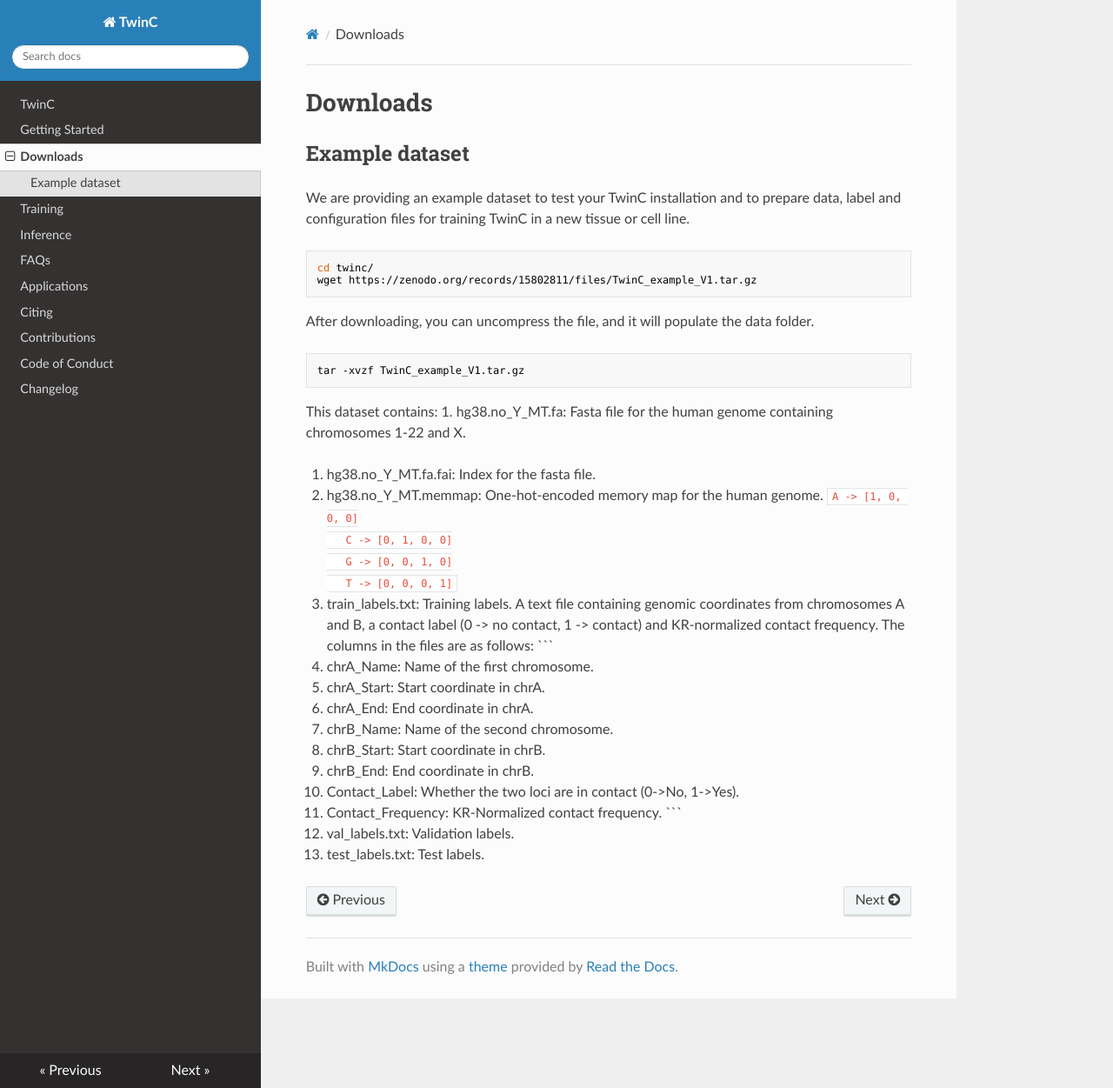
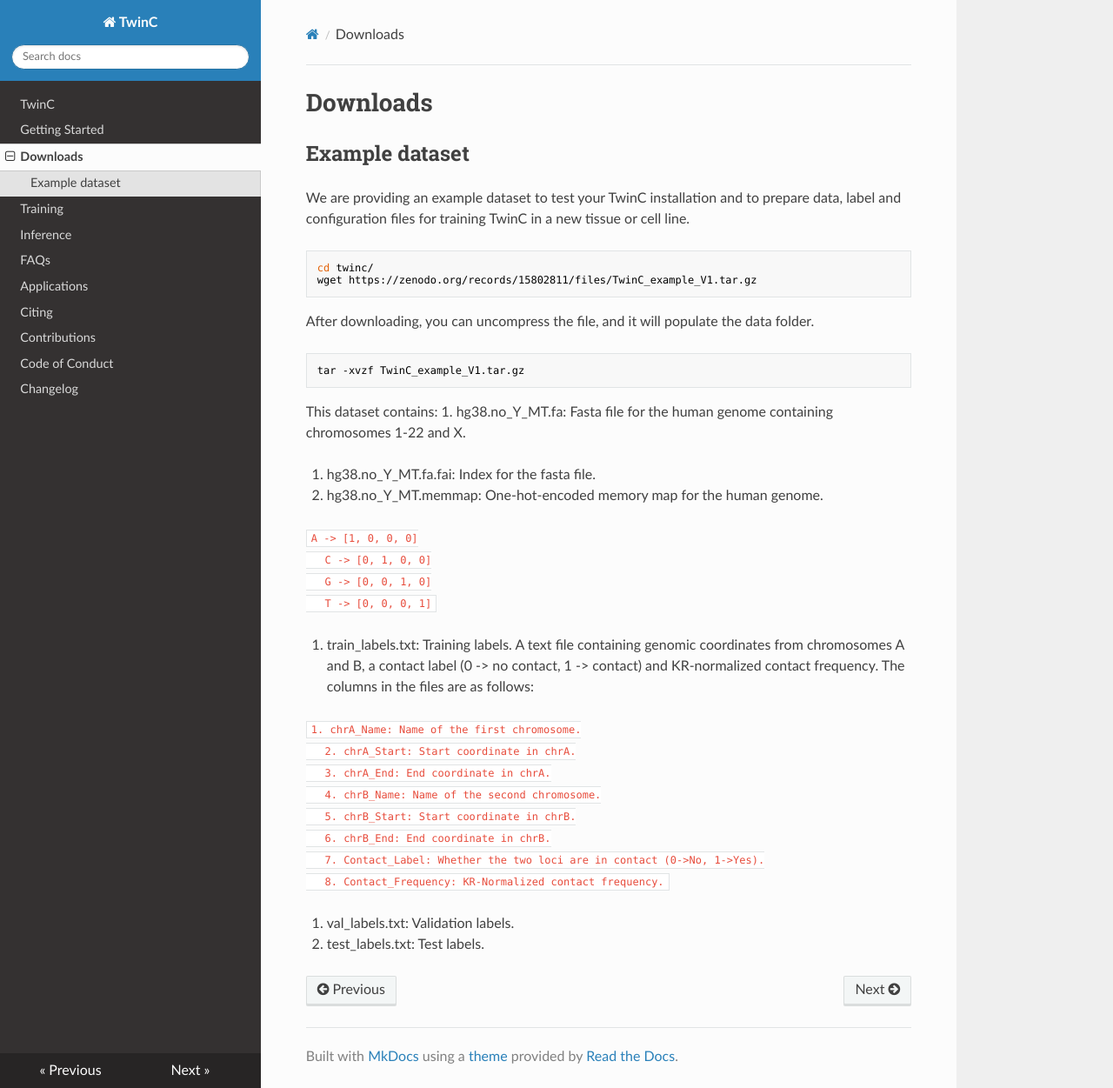
Before and after one commit to Noble-Lab/twinc, an MkDocs documentation site: the page built from docs/downloads.md, in a window 1280 px wide and 1251 px high. Shown: the whole window at 87% size. Built offline with MkDocs 1.6.1, drawn with Linux system fonts in a browser that asks for light colours; nearby versions of some CDN libraries.

Commit message:
data documentation

````diff
--- a/docs/downloads.md
+++ b/docs/downloads.md
@@ -20,6 +20,7 @@
 2. hg38.no_Y_MT.fa.fai: Index for the fasta file.
 
 3. hg38.no_Y_MT.memmap: One-hot-encoded memory map for the human genome.
+
    ```
    A -> [1, 0, 0, 0]
    C -> [0, 1, 0, 0]
@@ -27,7 +28,8 @@
    T -> [0, 0, 0, 1]
    ```
 
-4. train_labels.txt: Training labels. A text file containing genomic coordinates from chromosomes A and B, a contact label (0 -> no contact, 1 -> contact) and KR-normalized contact frequency. The columns in the files are as follows:
+5. train_labels.txt: Training labels. A text file containing genomic coordinates from chromosomes A and B, a contact label (0 -> no contact, 1 -> contact) and KR-normalized contact frequency. The columns in the files are as follows:
+
    ```
    1. chrA_Name: Name of the first chromosome.
    2. chrA_Start: Start coordinate in chrA.
@@ -39,6 +41,6 @@
    8. Contact_Frequency: KR-Normalized contact frequency.
    ```
 
-5. val_labels.txt: Validation labels.
+7. val_labels.txt: Validation labels.
 
-6. test_labels.txt: Test labels.
+8. test_labels.txt: Test labels.
````
